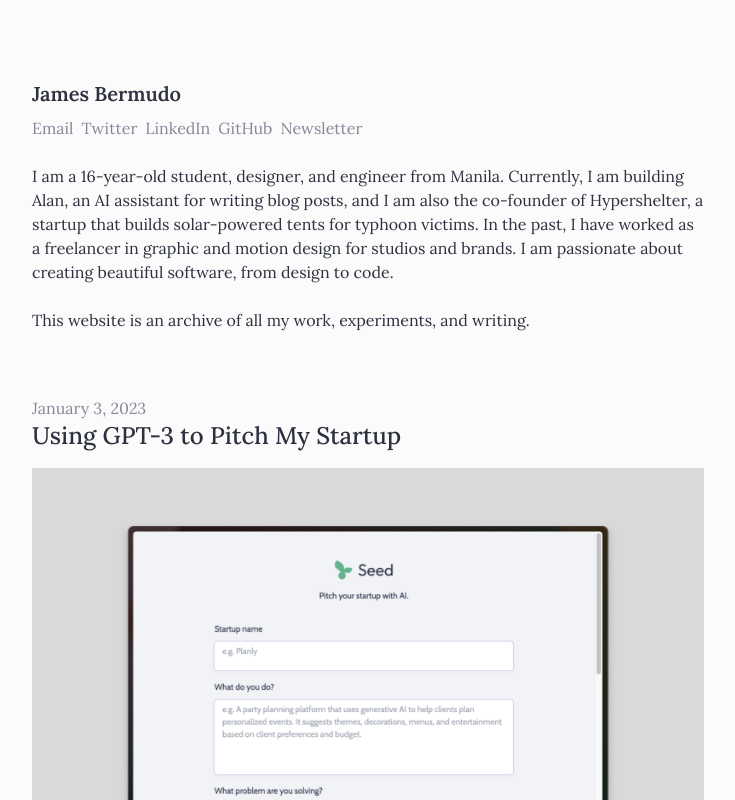
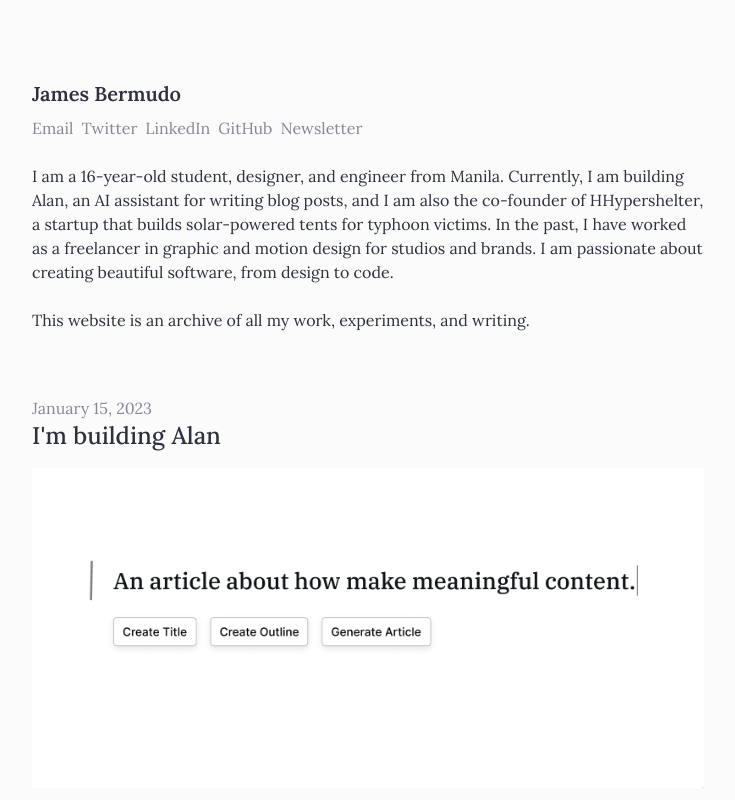
Before and after one commit to jcebermudo/jamesbermudo.com, a Next.js app: page / in a window 1280 px wide. Shown: the top 800 px of the page, without its empty margins (272-1007 px from the left). Built offline with nearby package versions, Linux system fonts and the light colour scheme; a web font is replaced by a local one.

Commit message:
new blog

```diff
--- a/pages/index.jsx
+++ b/pages/index.jsx
@@ -51,8 +51,8 @@ export default function Home({ posts }) {
       </div>
       <p className="mt-6">
         I am a 16-year-old student, designer, and engineer from Manila.
-        Currently, I am building Alan, an AI assistant for writing blog posts,
-        and I am also the co-founder of Hypershelter, a startup that builds
+        Currently, I am building <a href="https://alan.so" target="_blank">Alan</a>, an AI assistant for writing blog posts,
+        and I am also the co-founder of H<a href="https://hypershelter.co" target="_blank">Hypershelter</a>, a startup that builds
         solar-powered tents for typhoon victims. In the past, I have worked as a
         freelancer in graphic and motion design for studios and brands. I am
         passionate about creating beautiful software, from design to code.
--- /dev/null
+++ b/posts/alan.mdx
@@ -0,0 +1,14 @@
+---
+title: "I'm building Alan"
+date: "January 15, 2023"
+image: "/images/blog/alan/alan.png"
+description: "As 2023 starts to sink in, I’ve been planning on doing a long-term software side project this year, just one that I can fully focus on. But to find the idea for that project, I listed down my requirements. It has to be something I would personally"
+---
+
+As 2023 starts to sink in, I’ve been planning on doing a long-term software side project this year, just one that I can fully focus on. But to find the idea for that project, I listed down my requirements. It has to be something I would personally use and one that many would benefit from. I came up with <a href="https://alan.so" target="_blank">Alan</a>, an AI copywriter for generating meaningful and SEO-friendly articles for your startup.
+
+Articles and written content are great ways to market your startup and generate more users. By streamlining the writing process, founders will save more time and money and put more energy into building the best product. With Alan’s simple UI and basic questions, you’ll be able to immediately create high-quality blog posts.
+
+The problem with the current AI copywriters is that it’s too sophisticated. You get too many options and it’s hard to navigate causing too much friction. What if we can change that? Alan will make it feel like you’re the one writing the article and the AI will just boost the process giving you a similar experience with Substack and Medium.
+
+I’m still talking to more users and building out the MVP! For now, you can sign up for <a href="https://alan.so" target="_blank">early access</a> once we launch our beta!
```
Also changed, not shown: public/images/blog/alan/alan.png (added).
